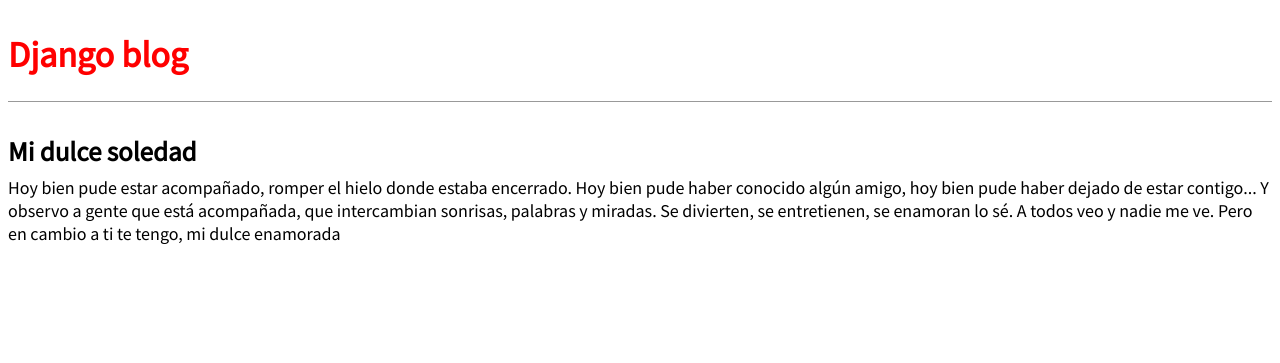
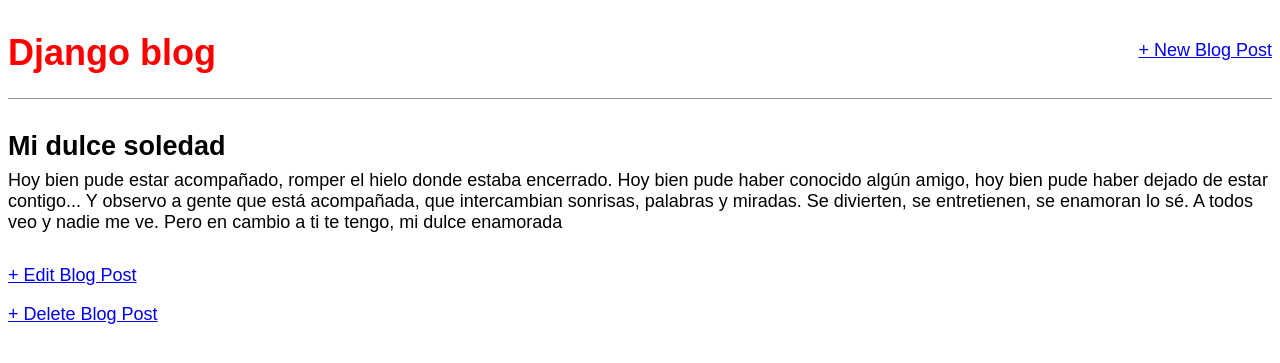
Before and after one commit to erickha16/django_blog-, a Django app: page /post/1/ in a window 1280 px wide. Shown: the top 363 px of the page. Run offline with Django 4.2, Linux system fonts and the light colour scheme; data comes from the database, SQL or seed files in the repository; both versions use the stored data as it was after the commit; some web fonts are replaced.

Commit message:
Create, update and delete post fucntions added

```diff
--- a/blog/urls.py
+++ b/blog/urls.py
@@ -1,7 +1,10 @@
 from django.urls import path
-from .views import BlogListView, BlogDetailView
+from .views import BlogListView, BlogDetailView, BlogCreateView, BlogUpdateView, BlogDeleteView #new
 
 urlpatterns = [
-    path("post/<int:pk>/", BlogDetailView.as_view(), name="post_detail"),  # new
+    path("post/new",BlogCreateView.as_view(), name="post_new"), #new
+    path("post/<int:pk>/", BlogDetailView.as_view(), name="post_detail"),
+    path("post/<int:pk>/edit/", BlogUpdateView.as_view(), name="post_edit"), # new
+    path("post/<int:pk>/delete/", BlogDeleteView.as_view(), name="post_delete"), # new
     path("", BlogListView.as_view(), name="home")
 ]
--- a/blog/views.py
+++ b/blog/views.py
@@ -1,4 +1,6 @@
 from django.views.generic import ListView, DetailView
+from django.views.generic.edit import CreateView, UpdateView, DeleteView #new
+from django.urls import reverse_lazy #new
 from .models import Post
 
 
@@ -6,6 +8,21 @@ class BlogListView(ListView):
     model = Post
     template_name = "home.html"
 
-class BlogDetailView(DetailView):  # new
+class BlogDetailView(DetailView):
     model = Post
     template_name = "post_detail.html"
+
+class BlogCreateView(CreateView): # new
+    model = Post
+    template_name = "post_new.html"
+    fields = ["title", "author", "body"]
+
+class BlogUpdateView(UpdateView): # new
+    model = Post
+    template_name = "post_edit.html"
+    fields =["title","body"]
+
+class BlogDeleteView(DeleteView): # new
+    model = Post
+    template_name = "post_delete.html"
+    success_url = reverse_lazy("home")
--- a/templates/base.html
+++ b/templates/base.html
@@ -3,15 +3,21 @@
 
 <head>
     <title>Django blog</title>
-    <link href="https://fonts.googleapis.com/css?family=Source+Sans+Pro:400" rel="stylesheet">
+    <link href="https://fonts.googleapis.com/css?family=\
+      Source+Sans+Pro:400" rel="stylesheet">
     <link href="{% static 'css/base.css' %}" rel="stylesheet">
 </head>
 
 <body>
-    <header>
-        <h1><a href="{% url 'home' %}">Django blog</a></h1>
-    </header>
     <div>
+        <header>
+            <div class="nav-left">
+                <h1><a href="{% url 'home' %}">Django blog</a></h1>
+            </div>
+            <div class="nav-right">
+                <a href="{% url 'post_new' %}">+ New Blog Post</a>
+            </div>
+        </header>
         {% block content %}
         {% endblock content %}
     </div>
--- a/templates/post_detail.html
+++ b/templates/post_detail.html
@@ -6,4 +6,7 @@
     <h2>{{ post.title }}</h2>
     <p>{{ post.body }}</p>
 </div>
+
+<a href="{% url 'post_edit' post.pk %}">+ Edit Blog Post</a>
+<p><a href="{% url 'post_delete' post.pk %}">+ Delete Blog Post</a></p>
 {% endblock content %}
```
Also changed, not shown: templates/post_delete.html (added, +10 -0 lines), templates/post_edit.html (added, +9 -0 lines), templates/post_new.html (added, +9 -0 lines), db.sqlite3.
